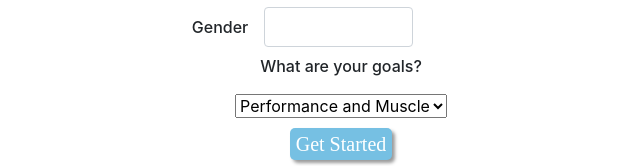
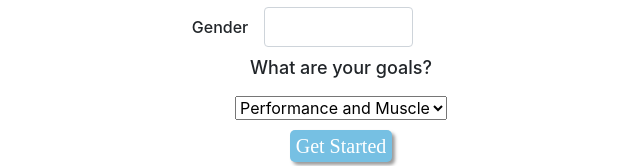
Before and after one commit to HamidNassehi/HealthTrack, a plain HTML site: page index.html in a window 1280 px wide. Shown: the part 173-339 px from the top of the page, without its empty margins (299-939 px from the left). Drawn offline with nearby package versions, Linux system fonts and the light colour scheme; a web font is replaced by a local one.

Commit message:
Update index.html

```diff
--- a/index.html
+++ b/index.html
@@ -33,7 +33,7 @@
         style="width: 50%; height: 40px; font-family: cpmono-plain; margin-left: 16px; margin-bottom: 10px;">
     </span>
     <span style="display: flex; flex-direction: column; align-items: center;" class="" id="motiveinput">
-      <h6 style="">What are your goals?</h6>
+      <h6 style="font-size: 18px;">What are your goals?</h6>
       <select class="form-select form-select-sm " aria-label=".form-select-sm example"
         style="margin-top: 10px; margin-bottom: 10px;" id="selectmotive">
         <option value="1">Performance and Muscle</option>
```
